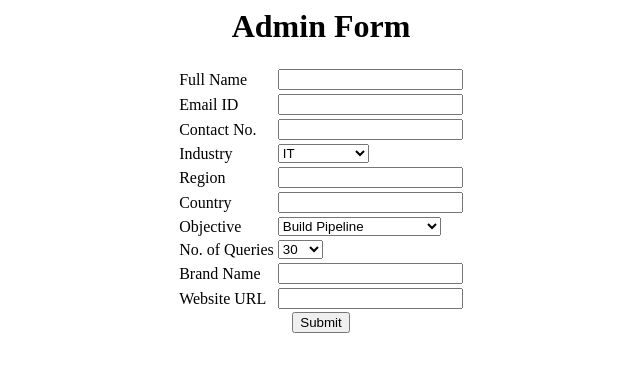
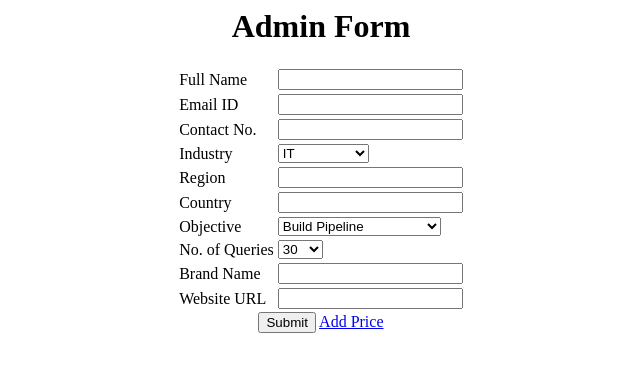
Before and after one commit to Kamrankhan82/Company_project, a CodeIgniter app: page /inspired-life/ in a window 1280 px wide. Shown: the top 372 px of the page, without its empty margins (319-959 px from the left). Run offline with CodeIgniter, Linux system fonts and the light colour scheme.

Commit message:
Update Form.php

```diff
--- a/application/views/Admin/Form.php
+++ b/application/views/Admin/Form.php
@@ -63,6 +63,7 @@
         </table>
 
         <input type="submit" name="submit">
+		<a href="<?php echo base_url();?>admin/price">Add Price</a>
         </form></center>
     </body>
 </html>
```
